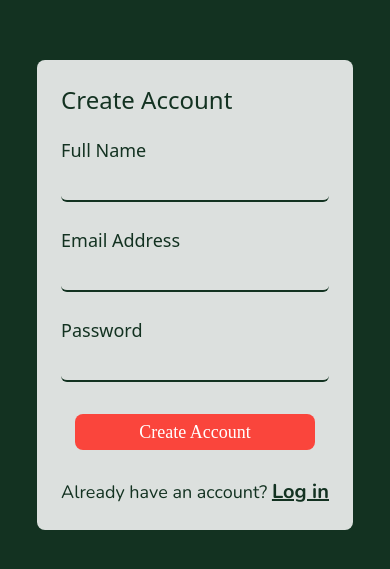
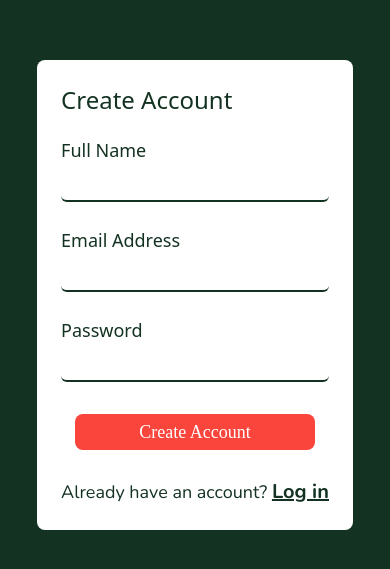
Before and after one commit to ishaNegi1/SustainaBite, a React (Vite) app in the folder frontend/: page /signup in a window 390 px wide. Shown: the part 127-696 px from the top of the page. Built offline with nearby package versions, Linux system fonts and the light colour scheme; a web font is replaced by a local one.

Commit message:
bg-white

```diff
--- a/frontend/src/pages/Login.jsx
+++ b/frontend/src/pages/Login.jsx
@@ -30,7 +30,7 @@ function Login() {
       </div>
 
       <div className=" w-full sm:w-1/2 h-full fixed right-0 top-0 sm:rounded-s-3xl rounded-none sm:bg-[#FFFFFF] sm:text-black text-[#133221] flex items-center justify-center bg-cover bg-center bg-no-repeat sm:bg-none bg-[#133221]">
-        <div className=" sm:w-[70%] mx-1 bg-white rounded-lg bg-opacity-85 sm:rounded-none p-6 sm:p-0">
+        <div className=" sm:w-[70%] mx-1 bg-white rounded-lg sm:rounded-none p-6 sm:p-0">
           <p className=" font-Telex sm:text-2xl lg:text-4xl text-2xl font-medium lg:mb-7 mb-5 sm:mb-4">
             Welcome Back
           </p>
--- a/frontend/src/pages/Signup.jsx
+++ b/frontend/src/pages/Signup.jsx
@@ -32,7 +32,7 @@ function Signup() {
       </div>
 
       <div className=" w-full sm:w-1/2 h-full fixed right-0 top-0 sm:rounded-s-3xl rounded-none sm:bg-[#FFFFFF] sm:text-black text-[#133221] flex items-center justify-center flex-wrap bg-cover bg-center bg-no-repeat sm:bg-none bg-[#133221]">
-      <div className=" sm:w-[70%] mx-1 bg-white rounded-lg bg-opacity-85 sm:rounded-none p-6 sm:p-0">
+      <div className=" sm:w-[70%] mx-1 bg-white rounded-lg sm:rounded-none p-6 sm:p-0">
         <p className=" font-Telex sm:text-2xl lg:text-4xl text-2xl font-medium lg:mb-7 mb-5 sm:mb-4">
           Create Account
         </p>
```
